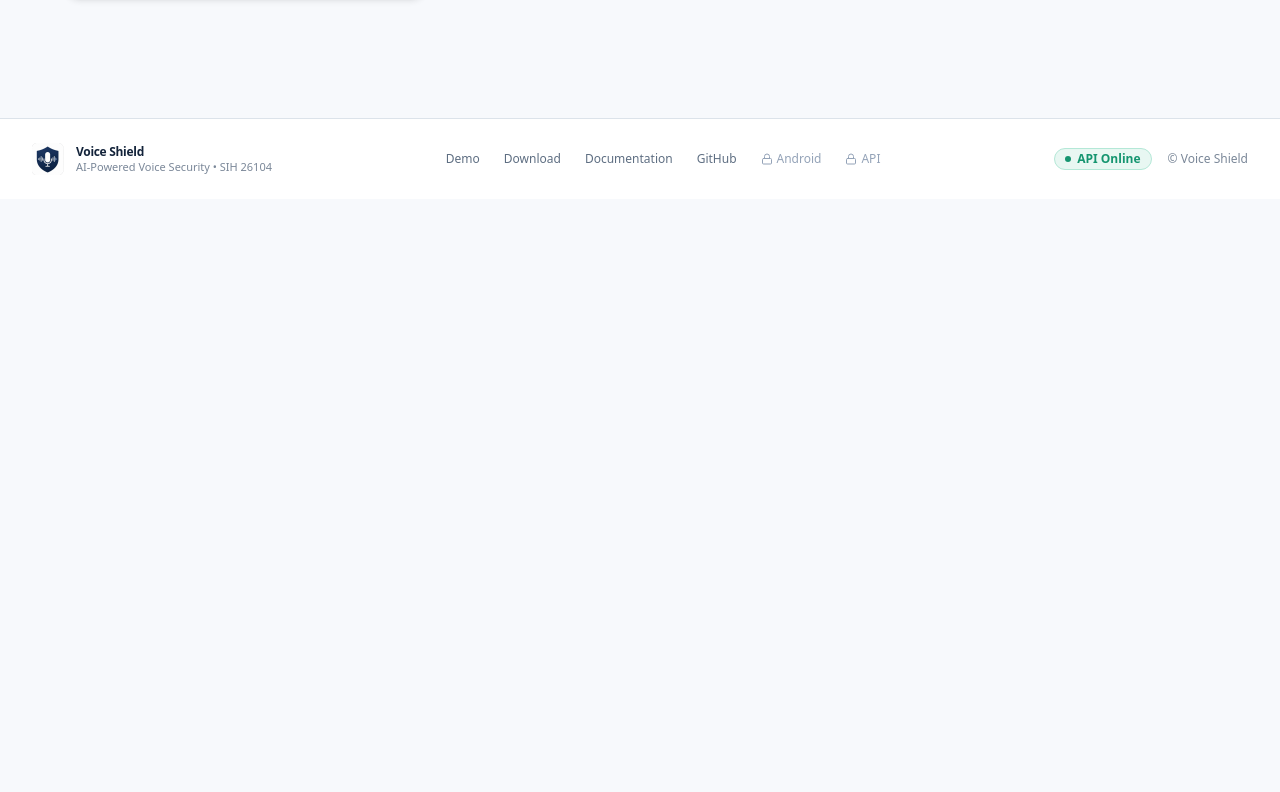
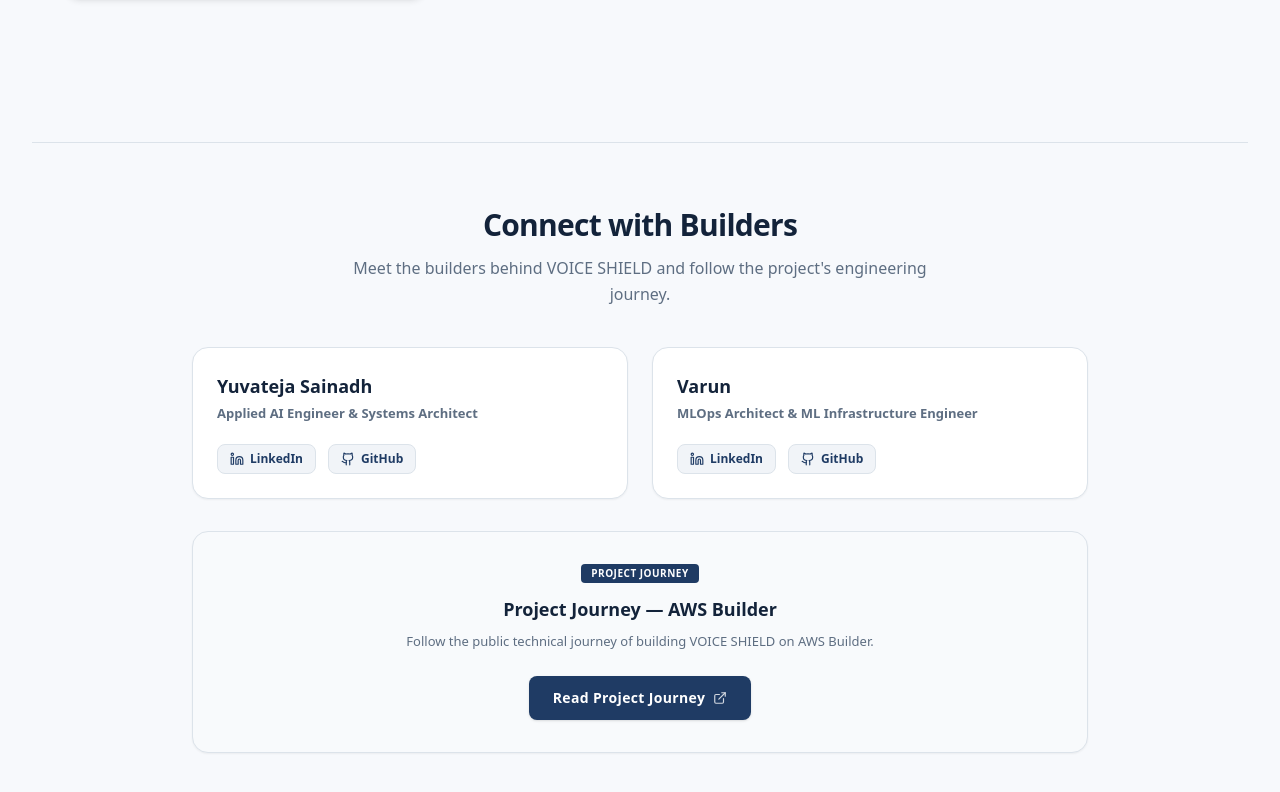
Before and after one commit to yuvatejasainadh/voice-shield-web, a React (Vite) app: page / in a window 1280 px wide. Shown: the part 1986-2778 px from the top of the page. Before the commit the page ends 2185 px from the top, so only its background shows below. Built offline with nearby package versions, Linux system fonts and the light colour scheme; no server answers.

Commit message:
feat: add connect with builders section to home page
Add a new section to the home page to showcase project contributors and provide links to their professional profiles.

```diff
--- a/src/pages/Home.tsx
+++ b/src/pages/Home.tsx
@@ -2,7 +2,7 @@
 import { Layout } from '../components/layout/Layout';
 import { PROJECT_CONFIG } from '../config/project';
 import { Button } from '../components/ui/Button';
-import { FileAudio, Download, Github, BookText, Shield, CheckCircle2, Cpu, Activity, Layers, ArrowRight } from 'lucide-react';
+import { FileAudio, Download, Github, BookText, Shield, CheckCircle2, Cpu, Activity, Layers, ArrowRight, Linkedin, ExternalLink } from 'lucide-react';
 import { Link } from 'react-router-dom';
 import { getLatestApk } from '../utils/releases';
 import { VoiceShieldLogo } from '../components/brand/VoiceShieldLogo';
@@ -172,6 +172,67 @@
         {/* Three-Stage Version Roadmap Section */}
         <VersionRoadmap />
 
+        {/* Connect with Builders Section */}
+        <div className="mt-20 mb-8 border-t border-[#DCE3EA] pt-16">
+          <div className="text-center mb-10">
+            <h2 className="text-2xl sm:text-3xl font-extrabold text-[#13233A] tracking-tight mb-3">Connect with Builders</h2>
+            <p className="text-[#5E6E82] text-sm sm:text-base max-w-xl mx-auto leading-relaxed">
+              Meet the builders behind VOICE SHIELD and follow the project's engineering journey.
+            </p>
+          </div>
+
+          <div className="grid grid-cols-1 md:grid-cols-2 gap-6 mb-8 max-w-4xl mx-auto">
+            {/* Yuvateja Sainadh */}
+            <div className="bg-white border border-[#DCE3EA] rounded-2xl p-6 shadow-xs flex flex-col justify-between hover:border-[#1F3B64] hover:shadow-sm transition-all group">
+              <div>
+                <h3 className="text-lg font-bold text-[#13233A] mb-1 group-hover:text-[#1F3B64] transition-colors">Yuvateja Sainadh</h3>
+                <p className="text-[13px] font-semibold text-[#5E6E82] mb-5">Applied AI Engineer & Systems Architect</p>
+              </div>
+              <div className="flex items-center gap-3">
+                <a href="https://linkedin.com/in/yuvateja-sainadh" target="_blank" rel="noopener noreferrer" className="inline-flex items-center gap-1.5 px-3 py-1.5 bg-[#F1F4F8] hover:bg-[#1F3B64] hover:text-white text-[#1F3B64] border border-[#DCE3EA] rounded-lg text-xs font-bold transition-colors">
+                  <Linkedin className="w-3.5 h-3.5" />
+                  LinkedIn
+                </a>
+                <a href="https://github.com/yuvatejasainadh" target="_blank" rel="noopener noreferrer" className="inline-flex items-center gap-1.5 px-3 py-1.5 bg-[#F1F4F8] hover:bg-[#1F3B64] hover:text-white text-[#1F3B64] border border-[#DCE3EA] rounded-lg text-xs font-bold transition-colors">
+                  <Github className="w-3.5 h-3.5" />
+                  GitHub
+                </a>
+              </div>
+            </div>
+
+            {/* Varun */}
+            <div className="bg-white border border-[#DCE3EA] rounded-2xl p-6 shadow-xs flex flex-col justify-between hover:border-[#1F3B64] hover:shadow-sm transition-all group">
+              <div>
+                <h3 className="text-lg font-bold text-[#13233A] mb-1 group-hover:text-[#1F3B64] transition-colors">Varun</h3>
+                <p className="text-[13px] font-semibold text-[#5E6E82] mb-5">MLOps Architect & ML Infrastructure Engineer</p>
+              </div>
+              <div className="flex items-center gap-3">
+                <a href="https://linkedin.com/in/varun" target="_blank" rel="noopener noreferrer" className="inline-flex items-center gap-1.5 px-3 py-1.5 bg-[#F1F4F8] hover:bg-[#1F3B64] hover:text-white text-[#1F3B64] border border-[#DCE3EA] rounded-lg text-xs font-bold transition-colors">
+                  <Linkedin className="w-3.5 h-3.5" />
+                  LinkedIn
+                </a>
+                <a href="https://github.com/varun" target="_blank" rel="noopener noreferrer" className="inline-flex items-center gap-1.5 px-3 py-1.5 bg-[#F1F4F8] hover:bg-[#1F3B64] hover:text-white text-[#1F3B64] border border-[#DCE3EA] rounded-lg text-xs font-bold transition-colors">
+                  <Github className="w-3.5 h-3.5" />
+                  GitHub
+                </a>
+              </div>
+            </div>
+          </div>
+
+          {/* Project Journey */}
+          <div className="bg-[#F8FAFC] border border-[#DCE3EA] rounded-2xl p-8 text-center max-w-4xl mx-auto flex flex-col items-center justify-center shadow-xs">
+            <span className="text-[10px] font-bold px-2.5 py-0.5 rounded bg-[#1F3B64] text-white uppercase tracking-wider mb-3">Project Journey</span>
+            <h3 className="text-lg font-bold text-[#13233A] mb-2">Project Journey — AWS Builder</h3>
+            <p className="text-[#5E6E82] text-[13px] max-w-lg mb-6 leading-relaxed">
+              Follow the public technical journey of building VOICE SHIELD on AWS Builder.
+            </p>
+            <Button variant="primary" size="md" href="https://community.aws/content/voice-shield" asExternal className="px-6">
+              Read Project Journey
+              <ExternalLink className="w-3.5 h-3.5 ml-2 opacity-80" />
+            </Button>
+          </div>
+        </div>
+
       </div>
     </Layout>
   );
```
